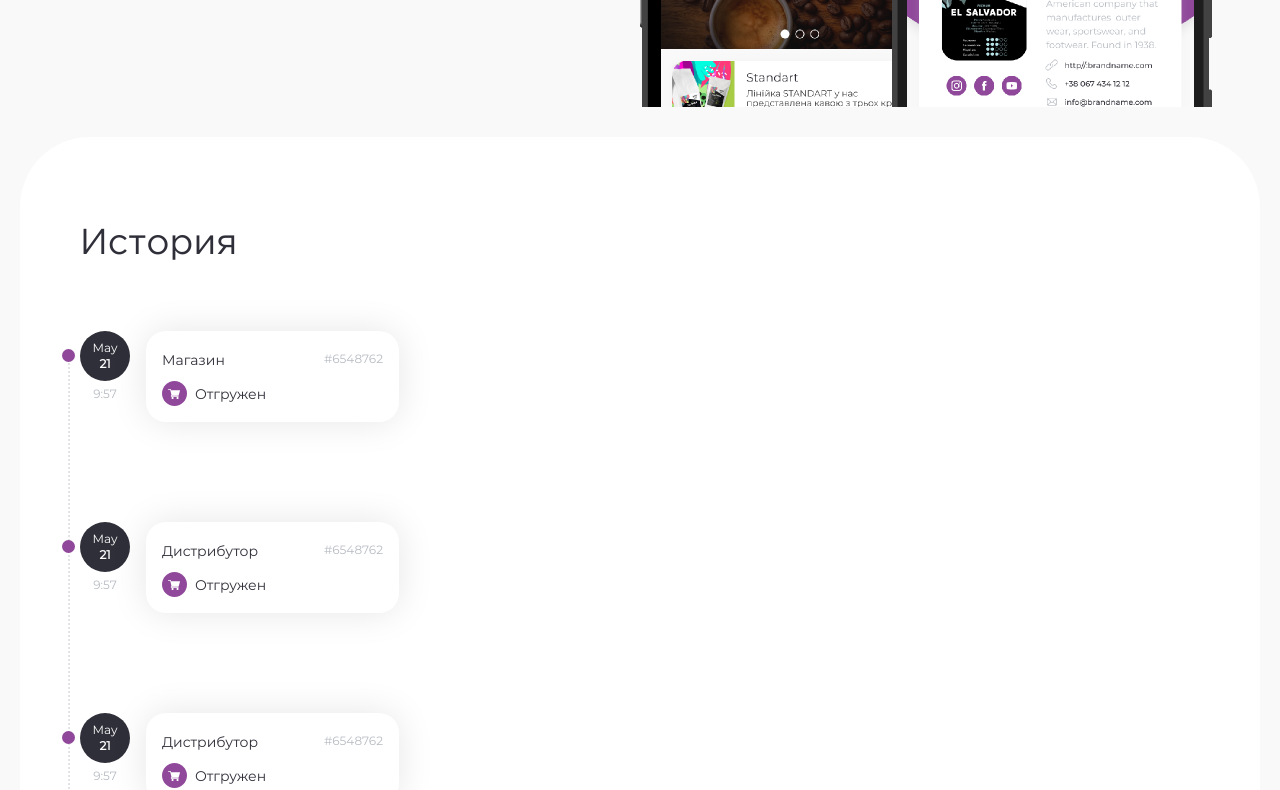
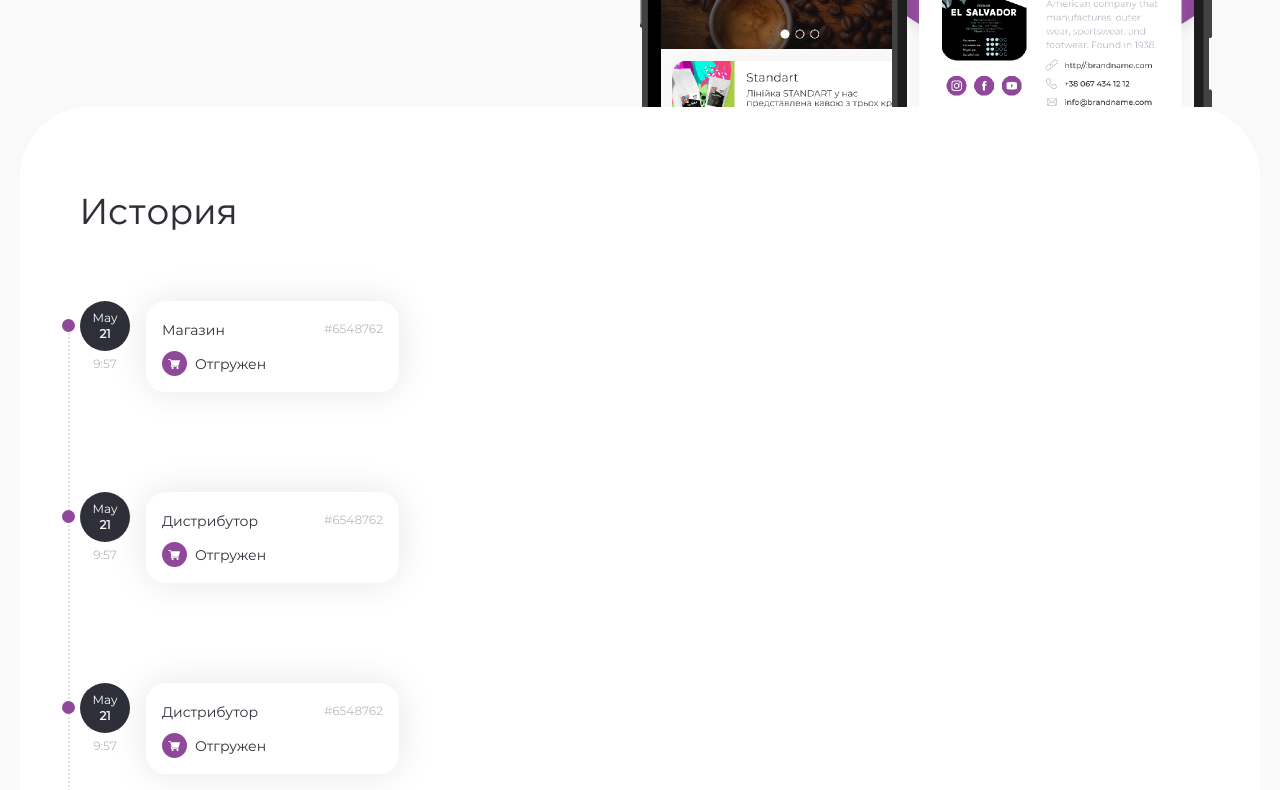
Before and after one commit to misha1737/wowCoffee, a website: page index.html in a window 1280 px wide. Shown: the part 1476-2266 px from the top of the page. Drawn offline with Linux system fonts and the light colour scheme.

Commit message:
fix padding

```diff
--- a/src/scss/_conteiners.scss
+++ b/src/scss/_conteiners.scss
@@ -252,7 +252,7 @@
 }
 .history {
   .row{
-    padding-top:30px;
+    padding-top:0px;
   }
   .wrap{
     background: white;
```
Also changed, not shown: build/css/index.css.
